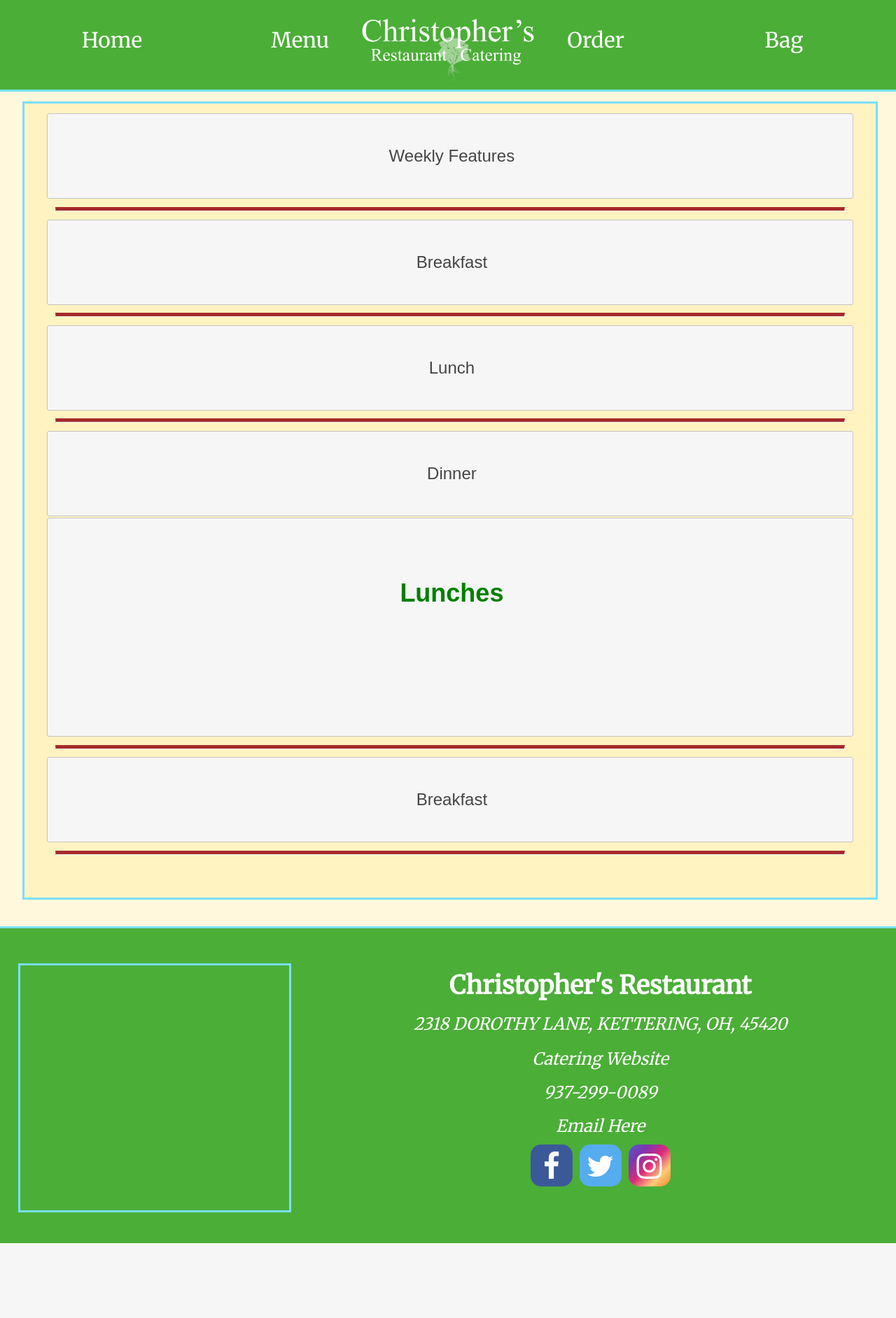
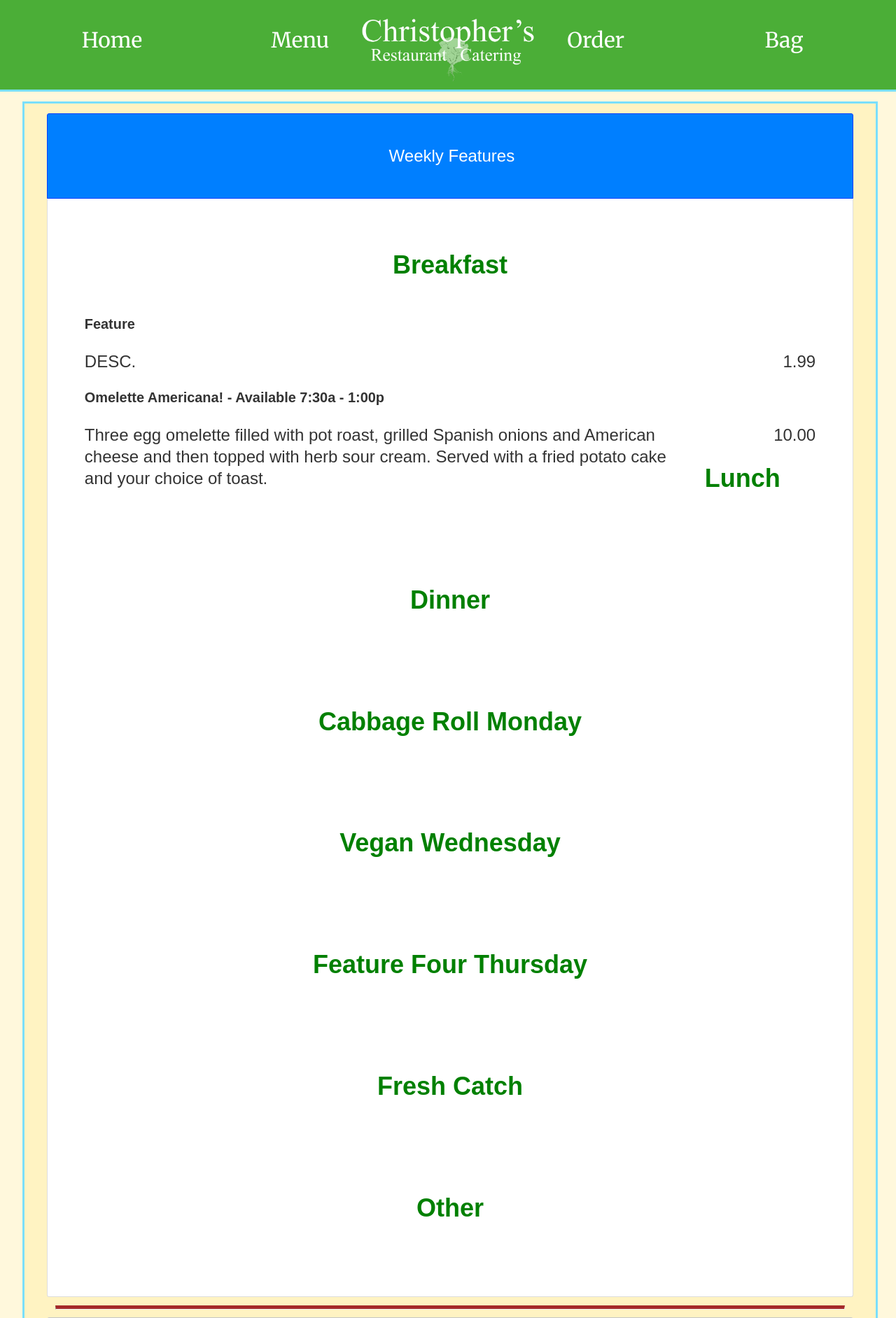
Before and after one commit to bmdavis419/Christophers, a PHP site: page /menu.php in a window 1280 px wide. Shown: the top 1884 px of the page at 70% size. Before the commit the page ends 1777 px from the top, so only its background shows below. Run offline with PHP 8.4, Linux system fonts and the light colour scheme; data comes from the database, SQL or seed files in the repository; a map, chart or similar area stays blank; some libraries are stand-ins or nearby versions.

Commit message:
fixed menu

```diff
--- a/private/shared/globalheader.php
+++ b/private/shared/globalheader.php
@@ -19,10 +19,10 @@
 		<!--Nav bar is at the top of every page -->
 		<div class="navWrapper"> <!--Includes entire nav system-->
 			<nav class="navBar" id="navBar"> <!--Just Includes the navbar which will float with the page-->
-					<a id="home" href="HomePagePlaceholder">Home</a> <!--Waiting for dynamic php statements -->
-					<a id="menu" href=MenuPagePlaceholder>Menu</a> <!--Waiting for dynamic php statements -->
-					<a id="order"href=OrdersPagePlaceholder>Order</a> <!--Waiting for dynamic php statements -->
-					<a id="bag"href=BagPagePlaceholder>Bag</a> <!--Waiting for dynamic php statements -->
+					<a id="home" href="<?php echo urlfor("public/index.php"); ?>">Home</a> <!--Waiting for dynamic php statements -->
+					<a id="menu" href="<?php echo urlfor("public/menu.php"); ?>">Menu</a> <!--Waiting for dynamic php statements -->
+					<a id="order"href="<?php echo urlfor("public/order.php"); ?>">Order</a> <!--Waiting for dynamic php statements -->
+					<a id="bag"href="<?php echo urlfor("public/bag.php"); ?>">Bag</a> <!--Waiting for dynamic php statements -->
 			</nav>
 			<div class="mobileMenuImgWrapper">
 				<img class="mobileMenuImg" src="<?php echo urlfor('/private/images/menuLogoTrans.png');?>">
@@ -34,10 +34,10 @@
 		</div>
 			<div class="mobileNavMenu">
 				<nav class="mobilenavBar">
-				<a id="homeM" href="HomePagePlaceholder">Home</a> <!--Waiting for dynamic php statements -->
-					<a id="menuM" href=MenuPagePlaceholder>Menu</a> <!--Waiting for dynamic php statements -->
-					<a id="orderM"href=OrdersPagePlaceholder>Order</a> <!--Waiting for dynamic php statements -->
-					<a id="bagM"href=BagPagePlaceholder>Bag</a> <!--Waiting for dynamic php statements -->
+				<a id="homeM" href="<?php echo urlfor("public/index.php"); ?>">Home</a> <!--Waiting for dynamic php statements -->
+					<a id="menuM" href="<?php echo urlfor("public/menu.php"); ?>">Menu</a> <!--Waiting for dynamic php statements -->
+					<a id="orderM"href="<?php echo urlfor("public/order.php"); ?>">Order</a> <!--Waiting for dynamic php statements -->
+					<a id="bagM"href="<?php echo urlfor("public/bag.php"); ?>">Bag</a> <!--Waiting for dynamic php statements -->
 			</nav>
 					</div>
 
--- a/public/menu.php
+++ b/public/menu.php
@@ -51,7 +51,7 @@ var breakfast = <?php echo json_encode($breakfast); ?>;
 var lunch = <?php echo json_encode($lunch); ?>;
 var dinner = <?php echo json_encode($dinner); ?>;
 var drinks = <?php echo json_encode($drinks); ?>;
-var desert = <?php echo json_encode($deserts); ?>;
+var dessert = <?php echo json_encode($deserts); ?>;
 var features = <?php echo json_encode($features); ?>;
 $("document").ready(function() {
 	$(".outerAccordion").accordion({
@@ -73,6 +73,10 @@ $("document").ready(function() {
 		active:false,
 	});
 	displayFeatures();
+	displayBreakfast();
+	displayLunch();
+	displayDinner();
+	displayDrinks();
 });
 
 // function to fill in the weekly features
@@ -82,85 +86,118 @@ function displayFeatures() {
 		if (features[i]["subcatagory"] == "Breakfast") {
 			$("#featuresbreakfast").append("<h5>" + features[i]["name"] + "</h5><p class='desc'>" + features[i]["description"] + "</p><p class='price'>" + features[i]["cost"] + "</p>");
 		} else if (features[i]["subcatagory"] == "Lunch") {
-			$("#featureslunches").append("<h5>" + features[i]["name"] + "</h5><p class='desc'>" + features[i]["description"] + "</p><p class='price'>" + features[i]["cost"] + "</p>");
+			$("#featureslunch").append("<h5>" + features[i]["name"] + "</h5><p class='desc'>" + features[i]["description"] + "</p><p class='price'>" + features[i]["cost"] + "</p>");
+		} else if (features[i]["subcatagory"] == "Dinner") {
+			$("#featuresdinner").append("<h5>" + features[i]["name"] + "</h5><p class='desc'>" + features[i]["description"] + "</p><p class='price'>" + features[i]["cost"] + "</p>");
+		} else if (features[i]["subcatagory"] == "Cabbage Roll Monday") {
+			$("#featurescabbagerollmonday").append("<h5>" + features[i]["name"] + "</h5><p class='desc'>" + features[i]["description"] + "</p><p class='price'>" + features[i]["cost"] + "</p>");
+		} else if (features[i]["subcatagory"] == "Vegan Wednesday") {
+			$("#featuresvegan").append("<h5>" + features[i]["name"] + "</h5><p class='desc'>" + features[i]["description"] + "</p><p class='price'>" + features[i]["cost"] + "</p>");
+		} else if (features[i]["subcatagory"] == "Feature Four Thursday") {
+			$("#featuresfour").append("<h5>" + features[i]["name"] + "</h5><p class='desc'>" + features[i]["description"] + "</p><p class='price'>" + features[i]["cost"] + "</p>");
+		} else if (features[i]["subcatagory"] == "Fresh Catch") {
+			$("#featurescatch").append("<h5>" + features[i]["name"] + "</h5><p class='desc'>" + features[i]["description"] + "</p><p class='price'>" + features[i]["cost"] + "</p>");
+		} else if (features[i]["subcatagory"] == "Other") {
+			$("#featuresother").append("<h5>" + features[i]["name"] + "</h5><p class='desc'>" + features[i]["description"] + "</p><p class='price'>" + features[i]["cost"] + "</p>");
 		}
 	}
+}
 
+function displayBreakfast() {
 	for (var i = 0; i < breakfast.length; i++) {
 		if (breakfast[i]["subcatagory"] == "Classic Breakfasts") {
-			$("#classicbreakfasts").append("<h5>" + breakfast[i]["name"] + "</h5><p class='desc'>" + breakfast[i]["description"] + "</p><p class='price'>" + breakfast[i]["cost"] + "</p>");
-			$("#featuresbreakfast").append("<h5>" + features[i]["name"] + "</h5><p class='desc'>" + features[i]["description"] + "</p><p class='price'>" + features[i]["cost"] + "</p>")} else if (features[i]["subcatagory"] == "Lunch") {
-			$("#featureslunch").append("<h5>" + features[i]["name"] + "</h5><p class='desc'>" + features[i]["description"] + "</p><p class='price'>" + features[i]["cost"] + "</p>") }else if (features[i]["subcatagory"] == "Dinner") {$("#featuresdinner").append("<h5>" + features[i]["name"] + "</h5><p class='desc'>" + features[i]["description"] + "</p><p class='price'>" + features[i]["cost"] + "</p>")
-			}else if (features[i]["subcatagory"] == "Cabbage Roll Monday") {
-			$("#featurescabbagerollmonday").append("<h5>" + features[i]["name"] + "</h5><p class='desc'>" + features[i]["description"] + "</p><p class='price'>" + features[i]["cost"] + "</p>")
-			}else if (features[i]["subcatagory"] == "Vegan Wednesday") {
-			$("#featuresveganwednesday").append("<h5>" + features[i]["name"] + "</h5><p class='desc'>" + features[i]["description"] + "</p><p class='price'>" + features[i]["cost"] + "</p>")
-			}else if (features[i]["subcatagory"] == "Feature Four Thursday") {
-			$("#featuresfeaturefourthursday").append("<h5>" + features[i]["name"] + "</h5><p class='desc'>" + features[i]["description"] + "</p><p class='price'>" + features[i]["cost"] + "</p>")
-			}else if (features[i]["subcatagory"] == "Fresh Catch") {
-			$("#featuresfreshcatch").append("<h5>" + features[i]["name"] + "</h5><p class='desc'>" + features[i]["description"] + "</p><p class='price'>" + features[i]["cost"] + "</p>")}
-
+			$("#breakfastsclassic").append("<h5>" + breakfast[i]["name"] + "</h5><p class='desc'>" + breakfast[i]["description"] + "</p><p class='price'>" + breakfast[i]["cost"] + "</p>");
+		} else if (breakfast[i]["subcatagory"] == "Omlettes") {
+			$("#breakfastsomlettes").append("<h5>" + breakfast[i]["name"] + "</h5><p class='desc'>" + breakfast[i]["description"] + "</p><p class='price'>" + breakfast[i]["cost"] + "</p>");
+		} else if (breakfast[i]["subcatagory"] == "Frittatas") {
+			$("#breakfastsfrittatas").append("<h5>" + breakfast[i]["name"] + "</h5><p class='desc'>" + breakfast[i]["description"] + "</p><p class='price'>" + breakfast[i]["cost"] + "</p>");
+		} else if (breakfast[i]["subcatagory"] == "Cereal") {
+			$("#breakfastscereal").append("<h5>" + breakfast[i]["name"] + "</h5><p class='desc'>" + breakfast[i]["description"] + "</p><p class='price'>" + breakfast[i]["cost"] + "</p>");
+		} else if (breakfast[i]["subcatagory"] == "From The Griddle") {
+			$("#breakfastsgriddle").append("<h5>" + breakfast[i]["name"] + "</h5><p class='desc'>" + breakfast[i]["description"] + "</p><p class='price'>" + breakfast[i]["cost"] + "</p>");
 		}
 	}
-	for (var i = 0; i < breakfast.length; i++) {
-		if (breakfast[i]["subcatagory"] == "Classic Breakfasts") {
-			$("#classicbreakfasts").append("<h5>" + breakfast[i]["name"] + "</h5><p class='desc'>" + breakfast[i]["description"] + "</p><p class='price'>" + breakfast[i]["cost"] + "</p>")} else
-			if (breakfast[i]["subcatagory"] == "Omelettes") {
-			$("#omelettes").append("<h5>" + breakfast[i]["name"] + "</h5><p class='desc'>" + breakfast[i]["description"] + "</p><p class='price'>" + breakfast[i]["cost"] + "</p>")} else
-			if (breakfast[i]["subcatagory"] == "Frittatas") {
-			$("#frittatas").append("<h5>" + breakfast[i]["name"] + "</h5><p class='desc'>" + breakfast[i]["description"] + "</p><p class='price'>" + breakfast[i]["cost"] + "</p>")} else
-			if (breakfast[i]["subcatagory"] == "Cereal") {
-			$("#cereal").append("<h5>" + breakfast[i]["name"] + "</h5><p class='desc'>" + breakfast[i]["description"] + "</p><p class='price'>" + breakfast[i]["cost"] + "</p>")} else
-			if (breakfast[i]["subcatagory"] == "From The Griddle") {
-			$("#fromthegriddle").append("<h5>" + breakfast[i]["name"] + "</h5><p class='desc'>" + breakfast[i]["description"] + "</p><p class='price'>" + breakfast[i]["cost"] + "</p>")}
-	}
+}
+
+function displayLunch() {
 	for (var i = 0; i < lunch.length; i++) {
 		if (lunch[i]["subcatagory"] == "Sandwiches") {
-			$("#sandwiches").append("<h5>" + lunch[i]["name"] + "</h5><p class='desc'>" + lunch[i]["description"] + "</p><p class='price'>" + lunch[i]["cost"] + "</p>")} else
-			if (lunch[i]["subcatagory"] == "Salads") {
-			$("#salads").append("<h5>" + lunch[i]["name"] + "</h5><p class='desc'>" + lunch[i]["description"] + "</p><p class='price'>" + lunch[i]["cost"] + "</p>")} else
-			if (lunch[i]["subcatagory"] == "Soups") {
-			$("#soups").append("<h5>" + lunch[i]["name"] + "</h5><p class='desc'>" + lunch[i]["description"] + "</p><p class='price'>" + lunch[i]["cost"] + "</p>")} else
-			if (lunch[i]["subcatagory"] == "Grilled Naan Sandwiches") {
-			$("#grilled naan sandwiches").append("<h5>" + lunch[i]["name"] + "</h5><p class='desc'>" + lunch[i]["description"] + "</p><p class='price'>" + lunch[i]["cost"] + "</p>")} else
-			if (lunch[i]["subcatagory"] == "From The Grill") {
-			$("#from the grill").append("<h5>" + lunch[i]["name"] + "</h5><p class='desc'>" + lunch[i]["description"] + "</p><p class='price'>" + lunch[i]["cost"] + "</p>")} else
-			if (lunch[i]["subcatagory"] == "All Day Meals") {
-			$("#all day meals").append("<h5>" + lunch[i]["name"] + "</h5><p class='desc'>" + lunch[i]["description"] + "</p><p class='price'>" + lunch[i]["cost"] + "</p>")}
+			$("#lunchssandwiches").append("<h5>" + lunch[i]["name"] + "</h5><p class='desc'>" + lunch[i]["description"] + "</p><p class='price'>" + lunch[i]["cost"] + "</p>");
+		} else if (lunch[i]["subcatagory"] == "Salads") {
+			$("#lunchssalads").append("<h5>" + lunch[i]["name"] + "</h5><p class='desc'>" + lunch[i]["description"] + "</p><p class='price'>" + lunch[i]["cost"] + "</p>");
+		} else if (lunch[i]["subcatagory"] == "Soups") {
+			$("#lunchssoups").append("<h5>" + lunch[i]["name"] + "</h5><p class='desc'>" + lunch[i]["description"] + "</p><p class='price'>" + lunch[i]["cost"] + "</p>");
+		} else if (lunch[i]["subcatagory"] == "Grilled Naan Sandwiches") {
+			$("#lunchsnaan").append("<h5>" + lunch[i]["name"] + "</h5><p class='desc'>" + lunch[i]["description"] + "</p><p class='price'>" + lunch[i]["cost"] + "</p>");
+		} else if (lunch[i]["subcatagory"] == "From The Grill") {
+			$("#lunchsgrill").append("<h5>" + lunch[i]["name"] + "</h5><p class='desc'>" + lunch[i]["description"] + "</p><p class='price'>" + lunch[i]["cost"] + "</p>");
+		} else if (lunch[i]["subcatagory"] == "All Day Meals") {
+			$("#lunchsallday").append("<h5>" + lunch[i]["name"] + "</h5><p class='desc'>" + lunch[i]["description"] + "</p><p class='price'>" + lunch[i]["cost"] + "</p>");
+		}
 	}
+}
+
+function displayDinner() {
 	for (var i = 0; i < dinner.length; i++) {
 		if (dinner[i]["subcatagory"] == "After 5 Menu") {
-			$("#after 5 menu").append("<h5>" + dinner[i]["name"] + "</h5><p class='desc'>" + dinner[i]["description"] + "</p><p class='price'>" + dinner[i]["cost"] + "</p>")} else
-			if (dinner[i]["subcatagory"] == "Seafood") {
-			$("#seafood").append("<h5>" + dinner[i]["name"] + "</h5><p class='desc'>" + dinner[i]["description"] + "</p><p class='price'>" + dinner[i]["cost"] + "</p>")} else
-			if (dinner[i]["subcatagory"] == "Appetizers") {
-			$("#appetizers").append("<h5>" + dinner[i]["name"] + "</h5><p class='desc'>" + dinner[i]["description"] + "</p><p class='price'>" + dinner[i]["cost"] + "</p>")} else
-			if (dinner[i]["subcatagory"] == "Salads") {
-			$("#salads").append("<h5>" + dinner[i]["name"] + "</h5><p class='desc'>" + dinner[i]["description"] + "</p><p class='price'>" + dinner[i]["cost"] + "</p>")} else
-			if (dinner[i]["subcatagory"] == "All Day Meals") {
-			$("#all day meals").append("<h5>" + dinner[i]["name"] + "</h5><p class='desc'>" + dinner[i]["description"] + "</p><p class='price'>" + dinner[i]["cost"] + "</p>")} else
-			if (dinner[i]["subcatagory"] == "Sandwiches") {
-			$("#sandwiches").append("<h5>" + dinner[i]["name"] + "</h5><p class='desc'>" + dinner[i]["description"] + "</p><p class='price'>" + dinner[i]["cost"] + "</p>")}
+			$("#dinnersafter5").append("<h5>" + dinner[i]["name"] + "</h5><p class='desc'>" + dinner[i]["description"] + "</p><p class='price'>" + dinner[i]["cost"] + "</p>");
+		} else if (dinner[i]["subcatagory"] == "Seafood") {
+			$("#dinnersseafood").append("<h5>" + dinner[i]["name"] + "</h5><p class='desc'>" + dinner[i]["description"] + "</p><p class='price'>" + dinner[i]["cost"] + "</p>");
+		} else if (dinner[i]["subcatagory"] == "Appetizers") {
+			$("#dinnersappetizers").append("<h5>" + dinner[i]["name"] + "</h5><p class='desc'>" + dinner[i]["description"] + "</p><p class='price'>" + dinner[i]["cost"] + "</p>");
+		} else if (dinner[i]["subcatagory"] == "Salads") {
+			$("#dinnerssalads").append("<h5>" + dinner[i]["name"] + "</h5><p class='desc'>" + dinner[i]["description"] + "</p><p class='price'>" + dinner[i]["cost"] + "</p>");
+		} else if (dinner[i]["subcatagory"] == "All Day Meals") {
+			$("#dinnersallday").append("<h5>" + dinner[i]["name"] + "</h5><p class='desc'>" + dinner[i]["description"] + "</p><p class='price'>" + dinner[i]["cost"] + "</p>");
+		} else if (dinner[i]["subcatagory"] == "Sandwiches") {
+			$("#dinnerssandwiches").append("<h5>" + dinner[i]["name"] + "</h5><p class='desc'>" + dinner[i]["description"] + "</p><p class='price'>" + dinner[i]["cost"] + "</p>");
+		}
+	}
+}
 
+function displayDrinks() {
+	for (var i = 0; i < drinks.length; i++) {
+		if (drinks[i]["subcatagory"] == "Craft Beer") {
+			$("#drinksbeer").append("<h5>" + drinks[i]["name"] + "</h5><p class='desc'>" + drinks[i]["description"] + "</p><p class='price'>" + drinks[i]["cost"] + "</p>");
+		} else if (drinks[i]["subcatagory"] == "Wine") {
+			$("#drinkswine").append("<h5>" + drinks[i]["name"] + "</h5><p class='desc'>" + drinks[i]["description"] + "</p><p class='price'>" + drinks[i]["cost"] + "</p>");
+		}
 	}
+}
+
+function displayDesserts() {
+	for (var i = 0; i < dessert.length; i++) {
+		$("#dessertsdisplay").append("<h5>" + dessert[i]["name"] + "</h5><p class='desc'>" + dessert[i]["description"] + "</p><p class='price'>" + dessert[i]["cost"] + "</p>");
+	}
+}
 </script>
 <div class="menuPage">
-	<div id="weeklyFeatures1" class="outerAccordion">
+	<div id="weeklyFeatures" class="outerAccordion">
 		<h3>Weekly Features</h3>
 		<div>
-			<h4>Breakfast</h4><div id="featuresbreakfast"></div>
+			<h4>Breakfast</h4>
+			<div id="featuresbreakfast"></div>
 			<br>
-			<h4>Lunch</h4><div id="featureslunch"></div>
+			<h4>Lunch</h4>
+			<div id="featureslunch"></div>
 			<br>
-			<h4>Dinner</h4><div id="featuresdinner"></div>
+			<h4>Dinner</h4>
+			<div id="featuresdinner"></div>
 			<br>
-			<h4>Cabbage Roll Monday</h4><div id="featurescabbagerollmonday"></div>
+			<h4>Cabbage Roll Monday</h4>
+			<div id="featurescabbagerollmonday"></div>
 			<br>
-			<h4>Vegan Wednesday</h4><div id="featuresdinner"></div>
+			<h4>Vegan Wednesday</h4>
+			<div id="featuresvegan"></div>
 			<br>
-			<h4>Feature Four Thursday</h4><div id="featuresdinner"></div>
+			<h4>Feature Four Thursday</h4>
+			<div id="featuresfour"></div>
 			<br>
-			<h4>Fresh Catch</h4><div id="featuresdinner"></div>
+			<h4>Fresh Catch</h4>
+			<div id="featurescatch"></div>
+			<br>
+			<h4>Other</h4>
+			<div id="featuresother"></div>
 			<br>
 		</div>
 	</div>
@@ -169,16 +206,16 @@ function displayFeatures() {
 		<h3>Breakfast</h3>
 		<div>
 			<div id="innerAccordionCtrl" class="innerAccordion">
-				<h5>Classic Breakfasts</h5><div id="classicbreakfasts"></div>
-				<br>
-				<h5>Omelettes</h5><div id="omelettes"></div>
-				<br>
-				<h5>Frittatas</h5><div id="frittatas"></div>
-				<br>
-				<h5>Cereal</h5><div id=cereal"></div>
-				<br>
-				<h5>From The Griddle</h5><div id="from the griddle"></div>
-				<br>
+				<h5>Classic Breakfasts</h5>
+				<div id="breakfastsclassic"></div>
+				<h5>Omlettes</h5>
+				<div id="breakfastsomlettes"></div>
+				<h5>Frittatas</h5>
+				<div id="breakfastsfrittatas"></div>
+				<h5>Cereal</h5>
+				<div id="breakfastscereal"></div>
+				<h5>From The Griddle</h5>
+				<div id="breakfastsgriddle"></div>
 			</div>
 		</div>
 	</div>
@@ -187,17 +224,18 @@ function displayFeatures() {
 		<h3>Lunch</h3>
 		<div>
 			<div id="innerAccordionCtrl" class="innerAccordion">
-				<h5>Sandwiches</h5><div id="sandwiches"></div>
-				<br>
-				<h5>Salads</h5><div id="salads"></div>
-				<br>
-				<h5>Soups</h5><div id="soups"></div>
-				<br>
-				<h5>Grilled Naan Sandwiches</h5><div id="grilled naan sandwiches"></div>
-				<br>
-				<h5>From the Grill</h5><div id="from the grill"></div>
-				<br>
-				<h5>All Day Meals</h5><div id="all day meals"></div>
+				<h5>Sandwiches</h5>
+				<div id="lunchessandwiches"></div>
+				<h5>Salads</h5>
+				<div id="lunchessalads"></div>
+				<h5>Soups</h5>
+				<div id="lunchessoups"></div>
+				<h5>Grilled Naan Sandwiches</h5>
+				<div id="lunchesnaan"></div>
+				<h5>From The Grill</h5>
+				<div id="lunchesgrill"></div>
+				<h5>All Day Meals</h5>
+				<div id="lunchesallday"></div>
 			</div>
 		</div>
 	</div>
@@ -206,66 +244,38 @@ function displayFeatures() {
 		<h3>Dinner</h3>
 		<div>
 			<div id="innerAccordionCtrl" class="innerAccordion">
-				<h5>After 5 Menu</h5><div id="after 5 menu"></div>
-				<br>
-				<h5>Seafood</h5><div id="seafood"></div>
-				<br>
-				<h5>Appetizers</h5><div id="appetizers"></div>
-				<br>
-				<h5>Salads</h5><div id="salads"></div>
-				<br>
-				<h5>All Day Meals</h5><div id="all day meals"></div>
-				<br>
-				<h5>Sandwiches</h5><div id="sandwiches"></div>
+				<h5>After 5 Menu</h5>
+				<div id="dinnersafter5"></div>
+				<h5>Seafood</h5>
+				<div id="dinnersseafood"></div>
+				<h5>Appetizers</h5>
+				<div id="dinnersappetizers"></div>
+				<h5>Salads</h5>
+				<div id="dinnersalads"></div>
+				<h5>All Day Meals</h5>
+				<div id="dinnersallday"></div>
+				<h5>Sandwiches</h5>
+				<div id="dinnerssandwiches"></div>
 			</div>
 		</div>
+	</div>
+<hr>
+	<div id="accordionCtrl" class="outerAccordion">
+		<h3>Drinks</h3>
 		<div>
-			<h4>Lunches</h4><div id="featureslunches"></div>
-			<br>
+			<div id="innerAccordionCtrl" class="innerAccordion">
+				<h5>Craft Beer</h5>
+				<div id="drinksbeer"></div>
+				<h5>Wine</h5>
+				<div id="drinkswine"></div>
+			</div>
 		</div>
 	</div>
-
-
-
-
-
-
-
-			<!--To add outer content copy <h3>-</div>(directly above)-->
-    <!--Closes outer accordion -->
-		<hr> <!-- line between accordions -->
-	<div id="accordionCtrl" class="outerAccordion"><!--Opens Outer accordion -->
-        <h3>Breakfast</h3> <!--Outer Header -->
-        <div><!--Identifies the content associated with outer header -->
-				<div id="innerAccordionCtrl" class="innerAccordion"><!--inner accordion -->
-					<h5>Inner Accordion Header</h5>   <!--Outer Header -->
-					<div> <!--Identifies the content associated with inner header -->
-						<h5>Name of Dish</h5>
-							<p class="desc">Description Description Description Description Description Description Description Description Description Description Description Description</p>
-							<p id="price">$PRICE</p>
-							<br> <!--Above h5-br are all dynamic content within inner content -->
-					</div> <!--closes inner content-->
-					<!--To add an extra inner element copy the <h5>-</div> -->
-					<!--Below are more inner accordion headers as example content -->
-					<h5>Inner Accordion Header</h5>
-					<div>
-						<h5>Name of Dish</h5>
-							<p class="desc">Description Description Description Description Description Description Description Description Description Description Description Description</p>
-							<p id="price">$PRICE</p>
-							<br>
-					</div>
-					<h5>Inner Accordion Header</h5>
-					<div>
-						<h5>Name of Dish</h5>
-							<p class="desc">Description Description Description Description Description Description Description Description Description Description Description Description</p>
-							<p id="price">$PRICE</p>
-							<br>
-					</div>
-				</div><!--Closes inner accordion -->
-		</div> <!--Closes outer content -->
-			<!--To add outer content copy <h3>-</div>(directly above)-->
-    </div><!--Closes outer accordion -->
-		<hr> <!-- line between accordions -->
-		<!--To add a copy of an outer accordion copy <div id="accordionCtrl">-<hr> -->
-        </div>
+<hr>
+	<div id="accordionCtrl" class="outerAccordion">
+		<h3>Desserts</h3>
+		<div id="dessertsdisplay"></div>
+	</div>
+<hr>
+</div>
 <?php include("../private/shared/globalfooter.php"); ?>
```
